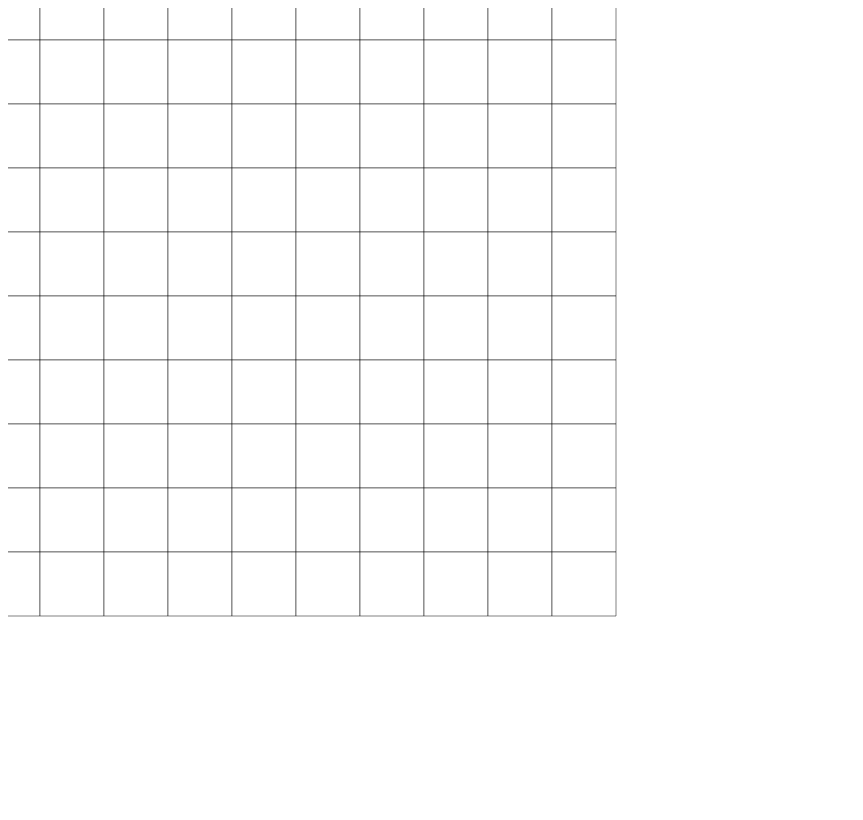
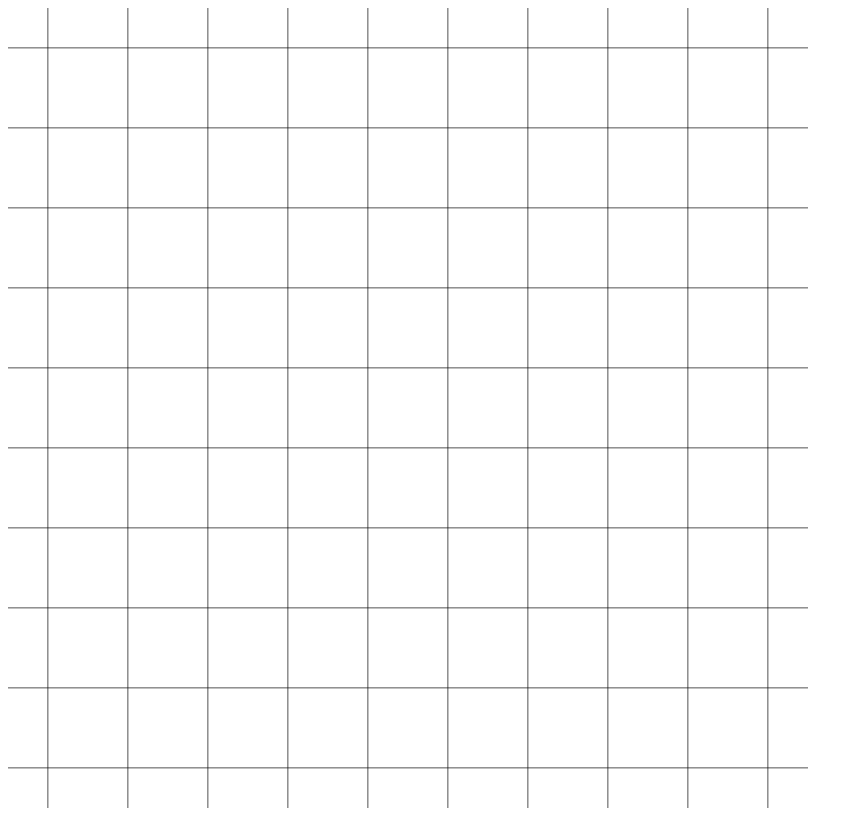
Before and after one commit to vandyand/inventors-game, a React (Create React App) app: page /Invent/Grid in a window 1280 px wide. Shown: the whole page, without its empty margins (0-863 px from the left). Built offline with nearby package versions, Linux system fonts and the light colour scheme.

Commit message:
chore: center grid in window

```diff
--- a/src/components/grids/Grid.tsx
+++ b/src/components/grids/Grid.tsx
@@ -8,6 +8,7 @@ type Props = {
   numRows?: number;
   type?: "squares" | "triangles" | "hexagons";
   rotation?: number;
+  scale?: number;
 };
 
 const expand = (array1, array2) => {
@@ -47,11 +48,16 @@ const offsets = {
 };
 
 const Grid = ({
-  numCols = 10,
-  numRows = 10,
+  numCols = 30,
+  numRows = 30,
   rotation = 0,
+  scale = 80,
   type = "squares",
 }: Props) => {
+  const gridSize = [numCols * scale, numRows * scale];
+  const gridRotationOrigin = `${gridSize[0] / 2}, ${gridSize[1] / 2}`;
+  const gridRotation = `${rotation}, ${gridRotationOrigin}`;
+
   const patterns = {
     triangles: [
       {
@@ -94,7 +100,7 @@ const Grid = ({
   const patternCenters = getPatternCenters(type);
 
   return (
-    <svg height="800" width="800">
+    <svg viewBox={`${gridRotationOrigin}, 800, 800`} height="800" width="800">
       {patternCenters.map((center, ind) =>
         patterns[type].map((shape, shapeInd) => {
           const id = ind * patterns[type].length + shapeInd;
@@ -104,12 +110,12 @@ const Grid = ({
                 center[0] + shape.center[0],
                 center[1] + shape.center[1],
               ]}
-              gridRotation={rotation ? rotation : 0}
+              gridRotation={gridRotation}
               id={id}
               key={id}
               offsets={shape.offsets}
               onClick={() => console.log(`shape ${id} clicked`)}
-              scale={64}
+              scale={scale}
             />
           );
         })
--- a/src/components/grids/HexagonGrid.tsx
+++ b/src/components/grids/HexagonGrid.tsx
@@ -21,8 +21,6 @@ const HexagonGrid = ({ rotation = 0 }: Props) => {
   const odd_row_xs = even_row_xs.map((x) => x + dx * sidelength);
 
   const ys = range(num_high).map((y) => y * dy * sidelength);
-
-  // console.log(even_row_xs, odd_row_xs, ys);
 
   const centers = flatten(
     range(num_high).map((y) => {
@@ -55,8 +53,6 @@ const HexagonGrid = ({ rotation = 0 }: Props) => {
     return path;
   });
 
-  // console.log(centers, pointss);
-
   return (
     <svg height="1000" width="1000">
       {pointss.map((points, ind) => {
--- a/src/components/grids/Polygon.tsx
+++ b/src/components/grids/Polygon.tsx
@@ -4,10 +4,11 @@ type Props = {
   center: any;
   color?: string;
   displayCenters?: boolean;
-  gridRotation?: number;
+  gridRotation?: string;
   id: number;
   offsets: Array<Array<number>>;
   onClick?: () => void;
+  rotateOrigin?: string;
   scale?: number;
   shapeRotation?: number;
 };
@@ -16,10 +17,11 @@ const Polygon = ({
   center,
   color = "white",
   displayCenters = false,
-  gridRotation = 0,
+  gridRotation = "0, 0, 0",
   id,
   offsets,
   onClick,
+  rotateOrigin = "0, 0",
   scale = 1,
   shapeRotation = 0,
 }: Props) => {
@@ -40,7 +42,7 @@ const Polygon = ({
         stroke="black"
         strokeWidth="0.5"
         points={points}
-        transform={`rotate(${gridRotation}, 0, 0) rotate(${shapeRotation}, ${center[0]}, ${center[1]})`}
+        transform={`rotate(${gridRotation}) rotate(${shapeRotation}, ${center[0]}, ${center[1]})`}
       />
       {displayCenters && (
         <polygon
--- a/src/components/grids/SquareGrid.tsx
+++ b/src/components/grids/SquareGrid.tsx
@@ -8,16 +8,12 @@ type Props = {
 };
 
 const SquareGrid = ({ rotation = 0 }: Props) => {
-  console.log("SquareGrid rotation:", rotation);
-
   const sidelength: any = 100;
   const num_wide = 20;
   const num_high = 20;
 
   const xs = range(num_wide).map((x) => x * sidelength);
   const ys = range(num_high).map((y) => y * sidelength);
-
-  // console.log(even_row_xs, odd_row_xs, ys);
 
   const centers = flatten(
     range(num_high).map((y) => {
--- a/src/components/grids/TriangleGrid.tsx
+++ b/src/components/grids/TriangleGrid.tsx
@@ -19,8 +19,6 @@ const TriangleGrid = ({ rotation = 0 }: Props) => {
   const odd_row_xs = even_row_xs.map((x) => x + dx * sidelength);
 
   const ys = range(num_high).map((y) => y * dy * sidelength);
-
-  // console.log(even_row_xs, odd_row_xs, ys);
 
   const centers = flatten(
     range(num_high).map((y) => {
@@ -56,12 +54,6 @@ const TriangleGrid = ({ rotation = 0 }: Props) => {
     [-dx, dy * 0.5],
   ];
 
-  // console.log(node_offsets);
-
-  // const num_shape_orients = 2;
-
-  // const pointsss = range(num_shape_orients).map((shape_orient) => {});
-
   const pointss = centers.map((center) => {
     let path = "";
     shape_1_offsets.map(
@@ -72,8 +64,6 @@ const TriangleGrid = ({ rotation = 0 }: Props) => {
     );
     return path;
   });
-
-  // console.log(pointss);
 
   const other_pointss = other_centers.map((center) => {
     let path = "";
@@ -107,7 +97,6 @@ const TriangleGrid = ({ rotation = 0 }: Props) => {
   );
 
   const toggleCell = (targetInd) => {
-    // console.log(`cell ${targetInd} toggled`);
     setCells(
       cells.map((cell, ind) => {
         if (ind === targetInd) {
@@ -128,7 +117,7 @@ const TriangleGrid = ({ rotation = 0 }: Props) => {
               center={centers[ind]}
               color="white"
               id={cellNum}
-              gridRotation={rotation}
+              // gridRotation={rotation}
               offsets={shape_1_offsets}
               onClick={() => console.log(`cell ${cellNum} clicked`)}
               scale={sidelength}
--- a/src/components/invent/Board.container.tsx
+++ b/src/components/invent/Board.container.tsx
@@ -7,8 +7,6 @@ import { SUBMIT_NEW_BOARD } from "../../redux/actions/actionTypes";
 
 const mapStateToProps = (state: any) => {
   const formValues = getFormValues("invent-board-form")(state);
-  window.console.log("state from invent board container:", state);
-  window.console.log("formValues:", formValues);
   return {
     state,
     formValues,
--- a/src/components/invent/Board.tsx
+++ b/src/components/invent/Board.tsx
@@ -13,7 +13,6 @@ type Props = {
 };
 
 const Board = ({ formValues }: Props) => {
-  // window.console.log("board props:", formValues);
   return (
     <div className="InventBoard" style={{ display: "flex" }}>
       <Grid
--- a/src/components/invent/GridWindow.tsx
+++ b/src/components/invent/GridWindow.tsx
@@ -12,8 +12,6 @@ import HexagonGrid from "../grids/HexagonGrid";
 type Props = any;
 
 const GridWindow = ({ gridType, rotation = 0 }: Props) => {
-  // console.log("gridwindow props:", { gridType, rotation });
-
   const renderGrid = (gridType) => {
     switch (gridType) {
       case "square":
```
Also changed, not shown: src/components/secret/Life.tsx (+0 -19 lines).
